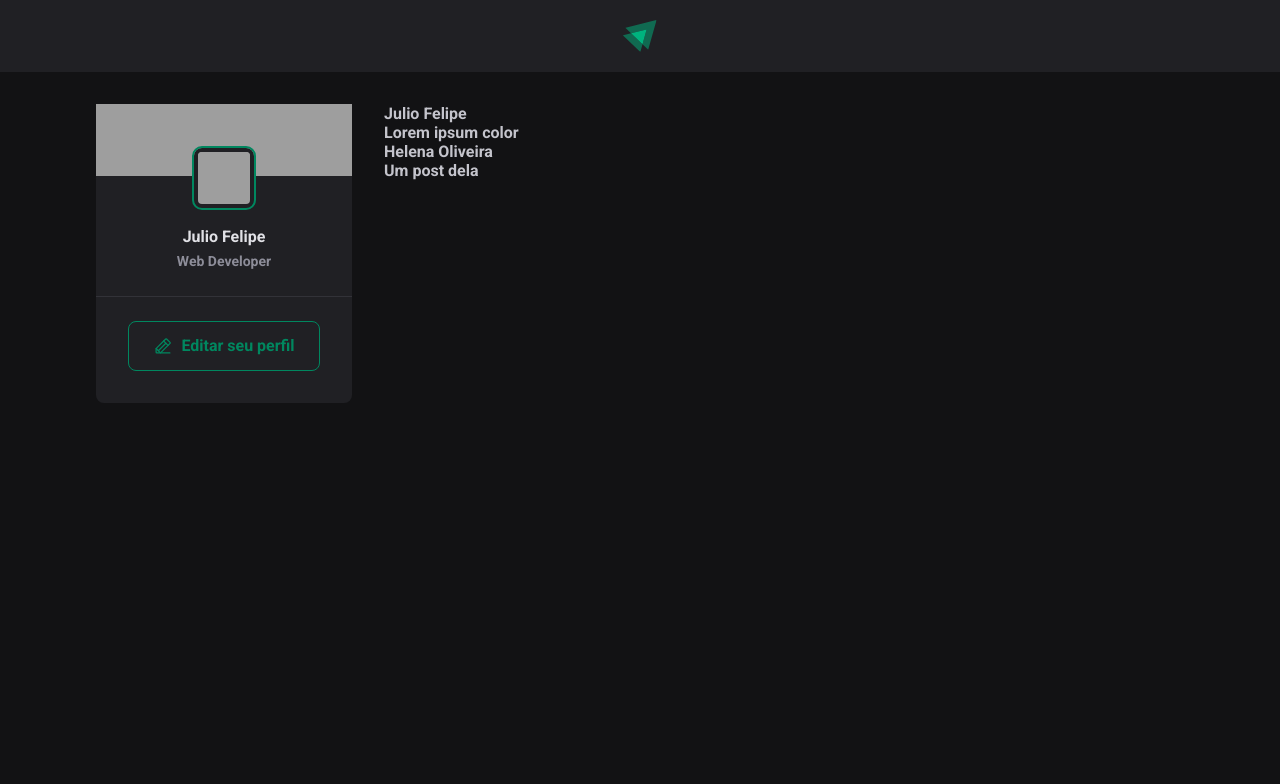
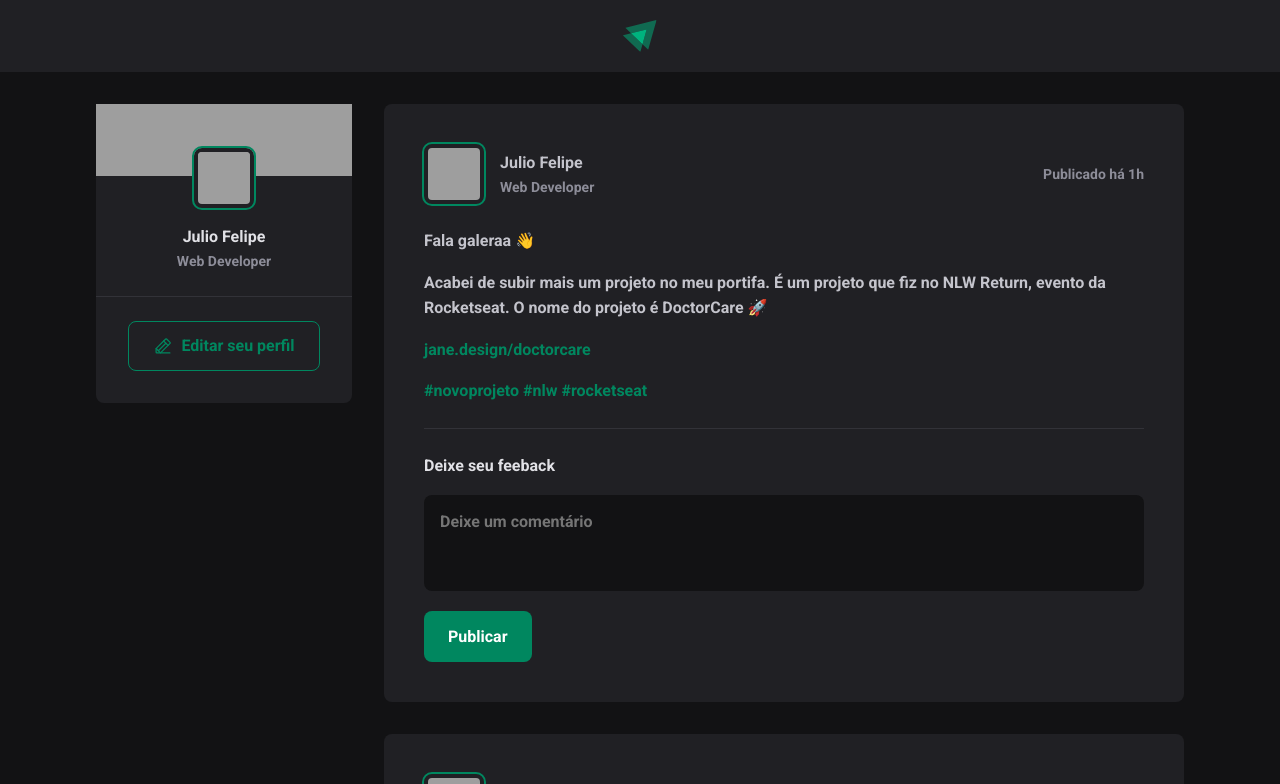
Before and after one commit to juliofelipe/comments-app, a React (Vite) app: page / in a window 1280 px wide. Shown: the top 784 px of the page. Built offline with nearby package versions, Linux system fonts and the light colour scheme; grey boxes are pictures that could not be loaded.

Commit message:
feat: format comment form

```diff
--- a/src/App.jsx
+++ b/src/App.jsx
@@ -1,6 +1,6 @@
 import { Header } from './components/Header';
 import { Sidebar } from './components/Sidebar';
-import { Post } from './Post';
+import { Post } from './components/Post';
 
 import styles from './App.module.css';
 
--- a/src/Post.jsx
+++ /dev/null
@@ -1,8 +0,0 @@
-export function Post(props){
-    return (
-        <div>
-            <strong>{props.author}</strong>
-            <p>{props.content}</p>
-        </div>
-    )
-}
--- /dev/null
+++ b/src/components/Post.jsx
@@ -0,0 +1,39 @@
+import styles from './Post.module.css'
+
+export function Post(){
+    return (
+        <article className={styles.post}>
+            <header>
+                <div className={styles.author}>
+                    <img className={styles.avatar} src="https://github.com/juliofelipe.png" alt="" />
+                    <div className={styles.authorInfo}>
+                        <strong>Julio Felipe</strong>
+                        <span>Web Developer</span>
+                    </div>
+                </div>
+                <time title="11 de Maio às 08:13h" dateTime="2022-05-11 08:13:30">Publicado há 1h</time>
+            </header>
+
+            <div className={styles.content}>
+                <p>Fala galeraa 👋</p>
+                <p>Acabei de subir mais um projeto no meu portifa. É um projeto que fiz no NLW Return, evento da Rocketseat. O nome do projeto é DoctorCare 🚀</p>
+                <p><a href="">jane.design/doctorcare</a></p>
+                <p>
+                    <a href="">#novoprojeto</a>{' '}
+                    <a href="">#nlw</a>{' '}
+                    <a href="">#rocketseat</a>
+                </p>
+            </div>
+
+            <form className={styles.commentForm}>
+                <strong>Deixe seu feeback</strong>
+
+                <textarea
+                    placeholder="Deixe um comentário"
+                />
+
+                <button type="submit">Publicar</button>
+            </form>
+        </article>
+    )
+}
--- /dev/null
+++ b/src/components/Post.module.css
@@ -0,0 +1,118 @@
+.post {
+    background: var(--gray-800);
+    border-radius: 8px;
+    padding: 2.5rem;
+}
+
+.post + .post {
+    margin-top: 2rem;
+}
+
+.content {
+    line-height: 1.6;
+    color: var(--gray-300);
+    margin-top: 1.5rem;
+}
+
+.content p {
+    margin-top: 1rem;
+}
+
+.content a {
+    font-weight: bold;
+    color: var(--green-500);
+    text-decoration: none;
+}
+
+.content a:hover {
+    color: var(--green-300);
+}
+
+.post > header {
+    display: flex;
+    align-items: center;
+    justify-content: space-between;
+}
+
+.post > header time {
+    font-size: 0.875rem;
+    color: var(--gray-400);
+}
+
+.author {
+    display: flex;
+    align-items: center;
+    gap: 1rem;
+}
+
+.author img {
+    width: calc(3rem + 12px);
+    height: calc(3rem + 12px);
+    border-radius: 8px;
+    border: 4px solid var(--gray-800);
+    outline: 2px solid var(--green-500);
+}
+
+.authorInfo strong {
+    display: block;
+    color: var(-gray-100);
+    line-height: 1.6;
+}
+
+.authorInfo span {
+    display: block;
+    font-size: 0.875rem;
+    color: var(--gray-400);
+    line-height: 1.6;
+}
+
+.commentForm {
+    width: 100%;
+    margin-top: 1.5rem;
+    padding-top: 1.5rem;
+    border-top: 1px solid var(--gray-600);
+}
+
+.commentForm > strong {
+    line-height: 1.6;
+    color: var(--gray-100);
+}
+
+.commentForm textarea {
+    width: 100%;
+    background: var(--gray-900);
+    border: 0;
+    resize: none;
+    height: 6rem;
+    padding: 1rem;
+    border-radius: 8px;
+    color: var(--gray-100);
+    line-height: 1.4;
+    margin-top: 1rem;
+}
+
+.commentForm footer {
+    visibility: hidden;
+    max-height: 0;
+}
+
+.commentForm:focus-within footer {
+    visibility: visible;
+    max-height: none;
+}
+
+.commentForm button[type=submit] {
+    padding: 1rem 1.5rem;
+    margin-top: 1rem;
+    border-radius: 8px;
+    border: 0;
+    background: var(--green-500);
+    color: var(--white);
+    font-weight: bold;
+    cursor: pointer;
+    transition: background-color 0.1s;
+}
+
+.commentForm button[type=submit]:hover {
+    background: var(--green-300)
+}
--- a/src/global.css
+++ b/src/global.css
@@ -8,7 +8,13 @@
     --gray-800: #202024;
     --gray-900: #121214;
 
+    --green-300: #00b37e;
     --green-500: #00875f;
+}
+
+:focus {
+    outline: transparent;
+    box-shadow: 0 0 0 2px var(--green-500);
 }
 
 * {
```
